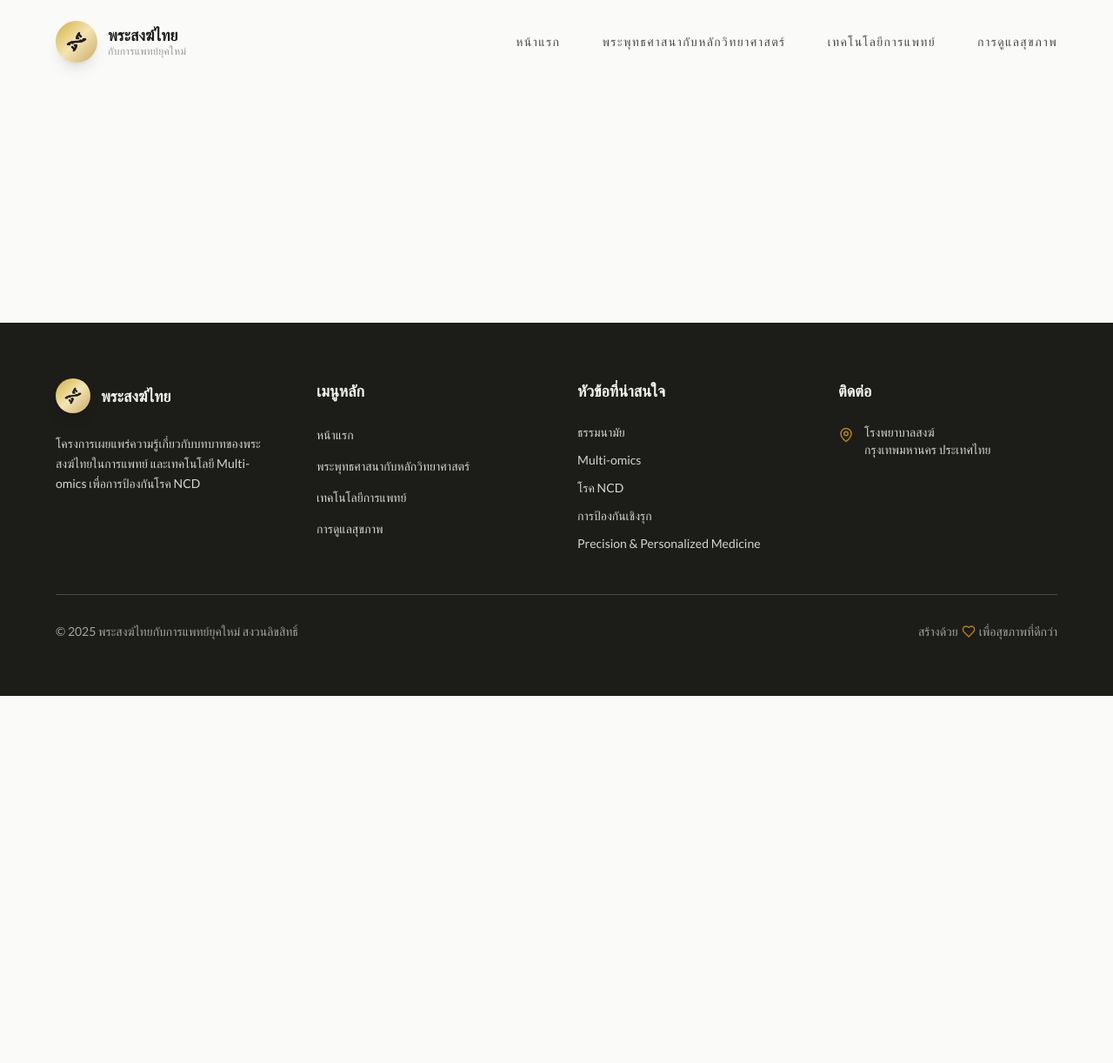
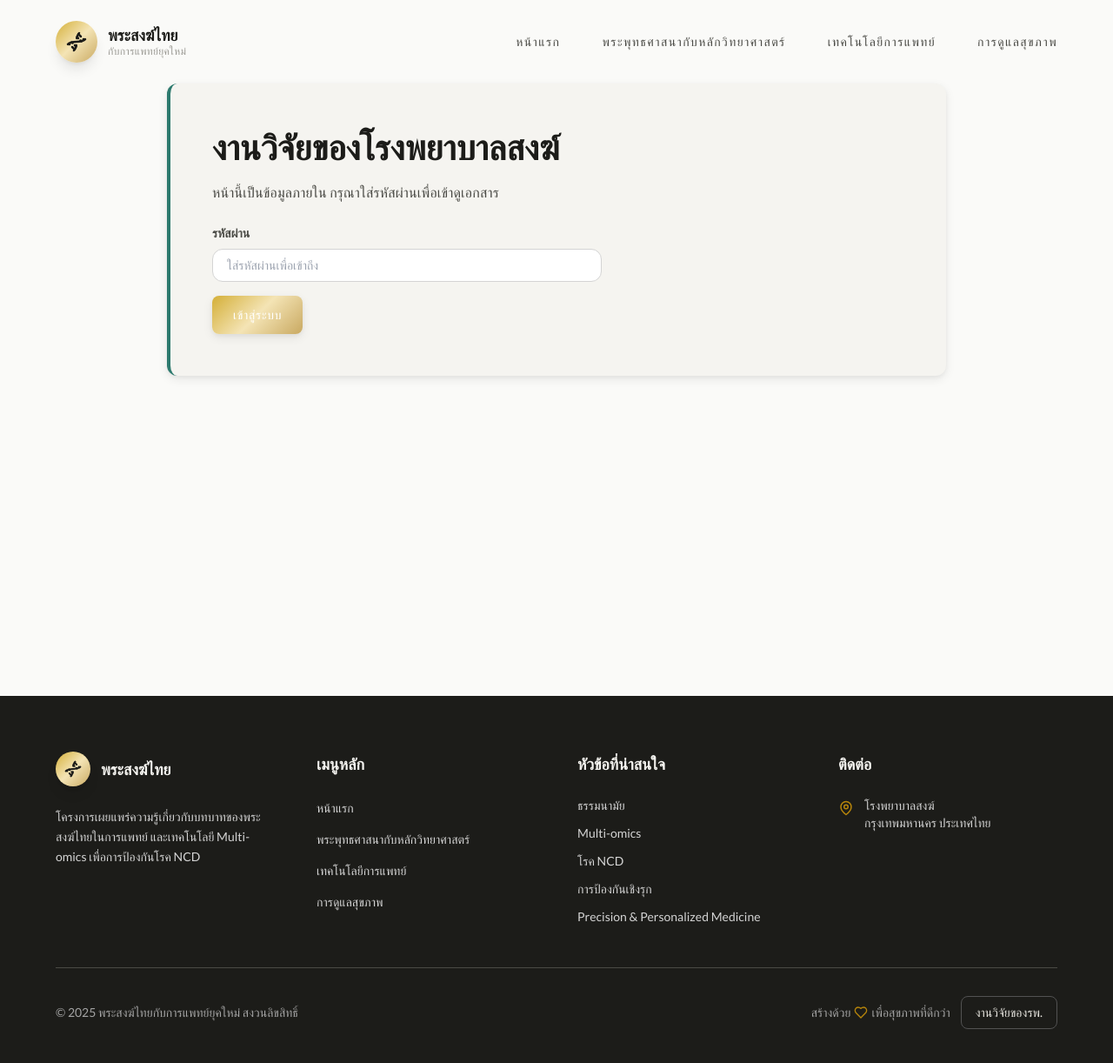
Before and after one commit to prhdev222/monk_genome, a React (Vite) app: page /hospital-research in a window 1280 px wide. Shown: the top 1222 px of the page at 87% size. Before the commit the page ends 800 px from the top, so only its background shows below. Built offline with nearby package versions, Linux system fonts and the light colour scheme.

Commit message:
Add hospital research page with password gate
Include footer button, route setup, and protected links to documents.

```diff
--- a/src/App.tsx
+++ b/src/App.tsx
@@ -6,6 +6,7 @@ import HomePage from './pages/HomePage'
 import MonksPage from './pages/MonksPage'
 import GenomeTechnologyPage from './pages/GenomeTechnologyPage'
 import PreventiveCarePage from './pages/PreventiveCarePage'
+import HospitalResearchPage from './pages/HospitalResearchPage'
 
 // Scroll to top on route change
 function ScrollToTop() {
@@ -30,6 +31,7 @@ function App() {
             <Route path="/monks" element={<MonksPage />} />
             <Route path="/genome-technology" element={<GenomeTechnologyPage />} />
             <Route path="/preventive-care" element={<PreventiveCarePage />} />
+            <Route path="/hospital-research" element={<HospitalResearchPage />} />
           </Routes>
         </main>
         <Footer />
--- a/src/components/Footer.tsx
+++ b/src/components/Footer.tsx
@@ -93,9 +93,17 @@ export default function Footer() {
             <p className="text-neutral-400 text-sm">
               © {currentYear} พระสงฆ์ไทยกับการแพทย์ยุคใหม่ สงวนลิขสิทธิ์
             </p>
-            <p className="text-neutral-400 text-sm flex items-center">
-              สร้างด้วย <Heart size={16} className="mx-1 text-gold-500" /> เพื่อสุขภาพที่ดีกว่า
-            </p>
+            <div className="flex flex-col sm:flex-row items-center gap-3">
+              <p className="text-neutral-400 text-sm flex items-center">
+                สร้างด้วย <Heart size={16} className="mx-1 text-gold-500" /> เพื่อสุขภาพที่ดีกว่า
+              </p>
+              <a
+                href="/hospital-research"
+                className="text-sm px-4 py-2 rounded-sm border border-neutral-600 text-neutral-200 hover:text-white hover:border-gold-500 transition-colors"
+              >
+                งานวิจัยของรพ.
+              </a>
+            </div>
           </div>
         </div>
       </div>
--- /dev/null
+++ b/src/pages/HospitalResearchPage.tsx
@@ -0,0 +1,98 @@
+import { useEffect, useState } from 'react'
+
+const ACCESS_KEY = 'hospital_research_access'
+const PASSWORD = 'prh2569'
+
+export default function HospitalResearchPage() {
+  const [password, setPassword] = useState('')
+  const [isUnlocked, setIsUnlocked] = useState(false)
+  const [error, setError] = useState('')
+
+  useEffect(() => {
+    const saved = sessionStorage.getItem(ACCESS_KEY)
+    if (saved === 'true') {
+      setIsUnlocked(true)
+    }
+  }, [])
+
+  const handleSubmit = (event: React.FormEvent) => {
+    event.preventDefault()
+    if (password.trim() === PASSWORD) {
+      sessionStorage.setItem(ACCESS_KEY, 'true')
+      setIsUnlocked(true)
+      setError('')
+      return
+    }
+    setError('รหัสผ่านไม่ถูกต้อง กรุณาลองใหม่อีกครั้ง')
+  }
+
+  return (
+    <div className="min-h-screen bg-neutral-50">
+      <section className="section-spacing">
+        <div className="container-narrow px-6 lg:px-16">
+          <div className="card p-8 lg:p-12 border-l-4 border-teal-500">
+            <h1 className="font-serif font-semibold text-h2 text-neutral-900 mb-4">
+              งานวิจัยของโรงพยาบาลสงฆ์
+            </h1>
+            <p className="text-body text-neutral-700 leading-relaxed mb-6">
+              หน้านี้เป็นข้อมูลภายใน กรุณาใส่รหัสผ่านเพื่อเข้าดูเอกสาร
+            </p>
+
+            {!isUnlocked ? (
+              <form onSubmit={handleSubmit} className="max-w-md space-y-4">
+                <div>
+                  <label className="block text-sm font-semibold text-neutral-700 mb-2">
+                    รหัสผ่าน
+                  </label>
+                  <input
+                    type="password"
+                    value={password}
+                    onChange={(event) => setPassword(event.target.value)}
+                    className="w-full rounded-md border border-neutral-300 px-4 py-2 text-sm focus:outline-none focus:ring-2 focus:ring-teal-500"
+                    placeholder="ใส่รหัสผ่านเพื่อเข้าถึง"
+                  />
+                </div>
+                {error && <p className="text-sm text-red-600">{error}</p>}
+                <button type="submit" className="btn-primary px-6 py-3">
+                  เข้าสู่ระบบ
+                </button>
+              </form>
+            ) : (
+              <div className="space-y-4">
+                <p className="text-body text-neutral-700 leading-relaxed">
+                  เลือกเอกสารที่ต้องการเปิดดู:
+                </p>
+                <div className="flex flex-col gap-3">
+                  <a
+                    href="https://docs.google.com/document/d/1nAv5ca5OBr5tObPtcRF1W2o3LA8UxaUT/edit?usp=drive_link&ouid=109753591930799162781&rtpof=true&sd=true"
+                    target="_blank"
+                    rel="noreferrer"
+                    className="text-teal-700 underline underline-offset-4 hover:text-teal-600"
+                  >
+                    เกณฑ์การคัดเลือกผู้วิจัย
+                  </a>
+                  <a
+                    href="https://drive.google.com/file/d/1d9NS6exhvvNs7POaj-ERe3M41gG05GjN/view?usp=drive_link"
+                    target="_blank"
+                    rel="noreferrer"
+                    className="text-teal-700 underline underline-offset-4 hover:text-teal-600"
+                  >
+                    การตรวจคัดกรองภาวะสมองเสื่อม (TMSE)
+                  </a>
+                  <a
+                    href="https://www.dnallth.com/"
+                    target="_blank"
+                    rel="noreferrer"
+                    className="text-teal-700 underline underline-offset-4 hover:text-teal-600"
+                  >
+                    DNALL ดูผลตรวจพันธุกรรม
+                  </a>
+                </div>
+              </div>
+            )}
+          </div>
+        </div>
+      </section>
+    </div>
+  )
+}
```
